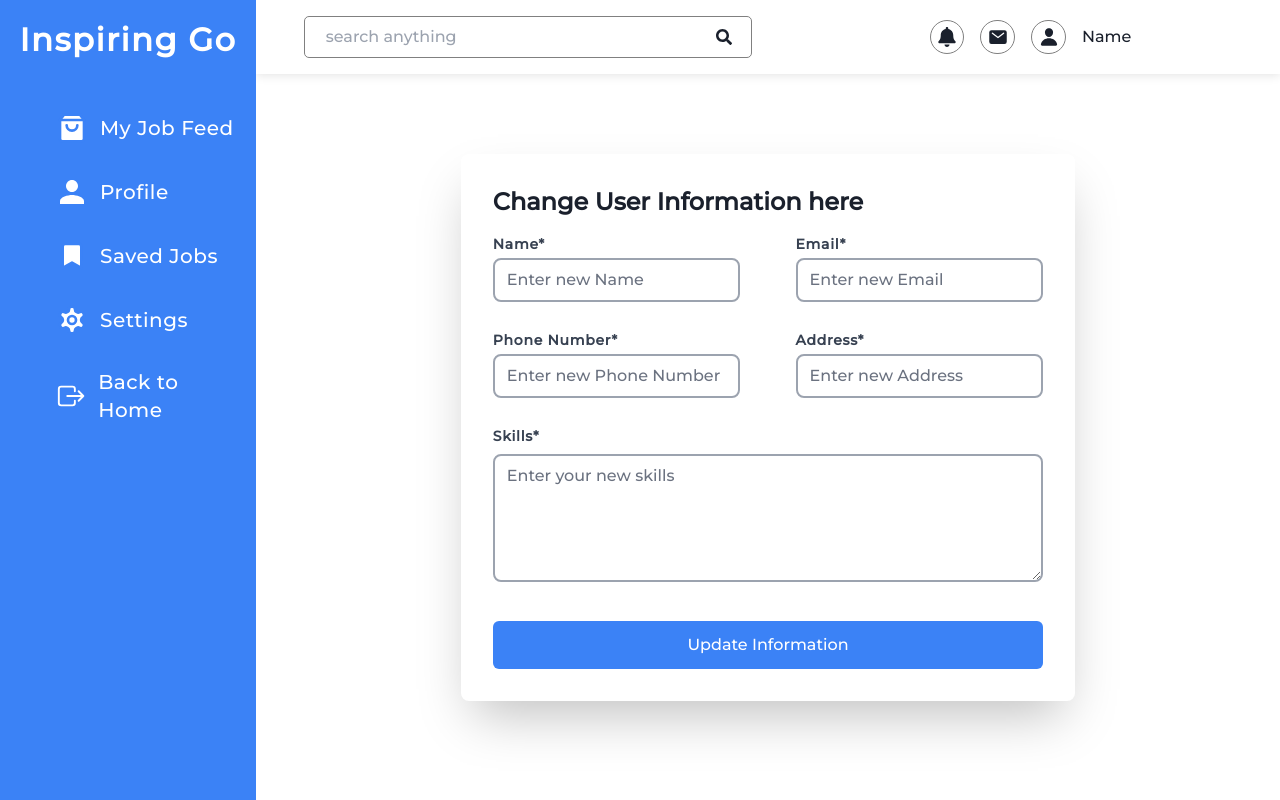
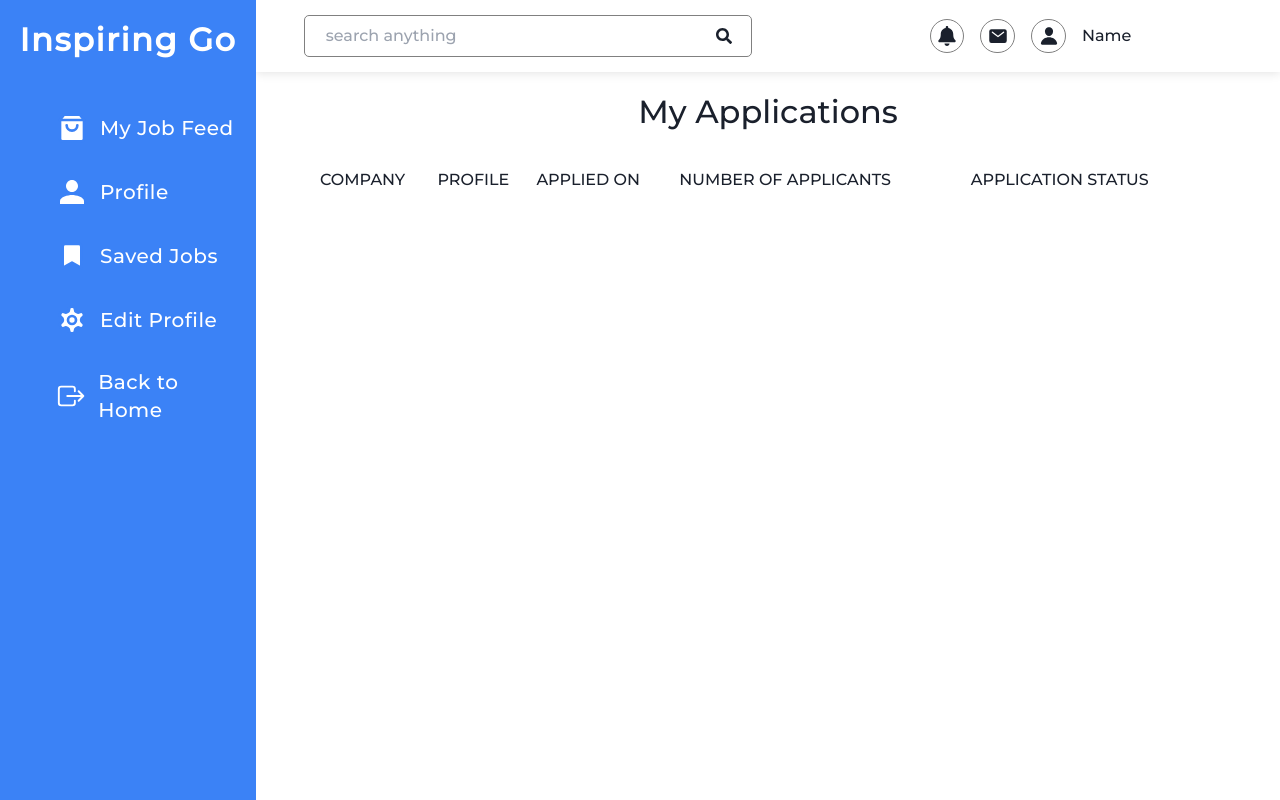
Before and after one commit to RahulRedN/FDFED_IG, a React (Vite) app: page /jobseeker/profile in a window 1280 px wide. Shown: the top 800 px of the page. Built offline with nearby package versions, Linux system fonts and the light colour scheme; no server answers.

Commit message:
job list profile

```diff
--- /dev/null
+++ b/src/components/JobSeeker/Profile/JobFeed.jsx
@@ -0,0 +1,25 @@
+import React from "react";
+
+import classes from "./JobFeed.module.css";
+
+const JobFeed = () => {
+  return (
+    <div className={classes.container}>
+      <h2>My Applications</h2>
+      <table className={classes.table}>
+        <thead>
+          <tr>
+            <td>COMPANY</td>
+            <td>PROFILE</td>
+            <td>APPLIED ON</td>
+            <td>NUMBER OF APPLICANTS</td>
+            <td>APPLICATION STATUS</td>
+          </tr>
+        </thead>
+        <tbody></tbody>
+      </table>
+    </div>
+  );
+};
+
+export default JobFeed;
--- /dev/null
+++ b/src/components/JobSeeker/Profile/JobFeed.module.css
@@ -0,0 +1,17 @@
+.container{
+    width: 100;
+    min-height: 90vh;
+    padding: 1rem;
+    display: flex;
+    flex-direction: column;
+    align-items: center;
+    gap: 2rem;
+}
+
+.container h2{
+    font-size: xx-large;
+}
+
+.table{
+    width: 70vw;
+}
--- a/src/components/JobSeeker/Profile/NavCardProfile.jsx
+++ b/src/components/JobSeeker/Profile/NavCardProfile.jsx
@@ -1,8 +1,10 @@
 import styles from "./NavCardProfile.module.css";
 
-const NavCardProfile = ({ Icons, text }) => {
+import { Link } from "react-router-dom";
+
+const NavCardProfile = ({ Icons, text, link }) => {
   return (
-    <div className={"w-full hover:bg-blue-400 p-4 " + styles.card}>
+    <a href={link} className={"w-full hover:bg-blue-400 p-4 " + styles.card}>
       <div
         className={
           "flex items-center ml-10 gap-3"
@@ -15,7 +17,7 @@ const NavCardProfile = ({ Icons, text }) => {
         {text === "Back to Home" && <Icons size={32} className="text-white" />}
         <h1 className="text-white text-xl tracking-wide">{text}</h1>
       </div>
-    </div>
+    </a>
   );
 };
 
--- a/src/components/JobSeeker/Profile/ProfileNavbar.jsx
+++ b/src/components/JobSeeker/Profile/ProfileNavbar.jsx
@@ -3,7 +3,7 @@ import classes from "./ProfileNavbar.module.css";
 import { FaBell, FaSearch } from "react-icons/fa";
 import { IoMail, IoPerson } from "react-icons/io5";
 
-const ProfileNavbar = () => {
+const ProfileNavbar = ({ notification, mail }) => {
   return (
     <nav className={classes.container}>
       <div className={classes.search}>
@@ -13,9 +13,11 @@ const ProfileNavbar = () => {
       <div className={classes.content}>
         <span>
           <FaBell size={20} />
+          {notification && <p>{notification}</p>}
         </span>
         <span>
           <IoMail size={20} />
+          {mail && <p>{mail}</p>}
         </span>
         <div className={classes.userInfo}>
           <span>
--- a/src/components/JobSeeker/Profile/ProfileNavbar.module.css
+++ b/src/components/JobSeeker/Profile/ProfileNavbar.module.css
@@ -5,6 +5,7 @@
     align-items: center;
     background-color: #fff;
     box-shadow: 0 1px 10px rgb(226, 226, 226);
+    height: 9vh;
     position: sticky;
     top: 0;
 }
@@ -42,9 +43,23 @@
 }
 
 .content span{
+    position: relative;
     border: 1.5px solid grey;
     border-radius: 50%;
     padding: 0.4rem;
+}
+
+.content p{
+    position: absolute;
+    text-align: center;
+    font-size: 10px;
+    top: -4px;
+    right: -4px;
+    color: white;
+    width: 15px;
+    height: 15px;
+    background-color: rgb(255, 59, 59);
+    border-radius: 50%;
 }
 
 .userInfo{
--- a/src/components/JobSeeker/Profile/Profilebrowse.jsx
+++ b/src/components/JobSeeker/Profile/Profilebrowse.jsx
@@ -1,10 +1,12 @@
 import ProfileNavbar from "./ProfileNavbar";
 import UpdateInfoProfile_Job from "./UpdateInfoProfile_Job";
+import JobFeed from "./JobFeed";
 
 const Profilebrowse = () => {
   return (
     <div className="flex-[4] max-h-screen overflow-y-auto scrollbar-none">
       <ProfileNavbar />
+      <JobFeed />
       <UpdateInfoProfile_Job />
     </div>
   );
--- a/src/components/JobSeeker/Profile/Sidebar.jsx
+++ b/src/components/JobSeeker/Profile/Sidebar.jsx
@@ -4,11 +4,11 @@ import { IoMdPerson } from "react-icons/io";
 import { IoExitOutline } from "react-icons/io5";
 
 const data = [
-  { icon: ShoppingBag, text: "My Job Feed" },
-  { icon: IoMdPerson, text: "Profile" },
-  { icon: Bookmark, text: "Saved Jobs" },
-  { icon: Settings, text: "Settings" },
-  { icon: IoExitOutline, text: "Back to Home" },
+  { icon: ShoppingBag, text: "My Job Feed", link: "#jobFeed" },
+  { icon: IoMdPerson, text: "Profile", link: "#profile" },
+  { icon: Bookmark, text: "Saved Jobs", link: "#saved" },
+  { icon: Settings, text: "Edit Profile", link: "#update" },
+  { icon: IoExitOutline, text: "Back to Home", link: "/jobseeker" },
 ];
 
 const Sidebar = () => {
@@ -19,7 +19,7 @@ const Sidebar = () => {
       </h1>
       <div className="mt-8 flex flex-col h-full">
         {data.map((item, index) => (
-          <NavCardProfile key={index} Icons={item.icon} text={item.text} />
+          <NavCardProfile key={index} Icons={item.icon} text={item.text} link={item.link} />
         ))}
       </div>
     </div>
--- a/src/components/JobSeeker/Profile/UpdateInfoProfile_Job.jsx
+++ b/src/components/JobSeeker/Profile/UpdateInfoProfile_Job.jsx
@@ -1,6 +1,6 @@
 const UpdateInfoProfile_Job = () => {
   return (
-    <div className="max-w-[60%] mx-auto mt-20 p-[2rem] bg-white rounded-lg shadow-2xl">
+    <div className="max-w-[60%] mx-auto mt-20 p-[2rem] bg-white rounded-lg shadow-2xl" id="update">
       <h2 className="text-2xl font-semibold mb-4">
         Change User Information here
       </h2>
```
